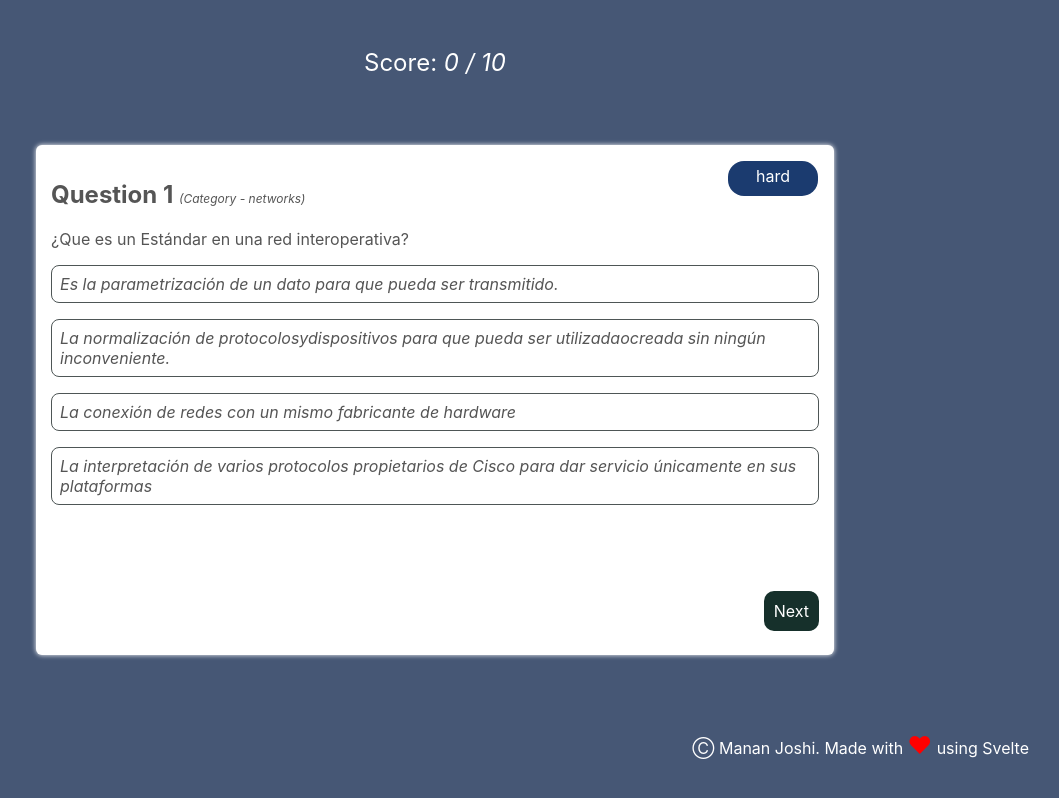
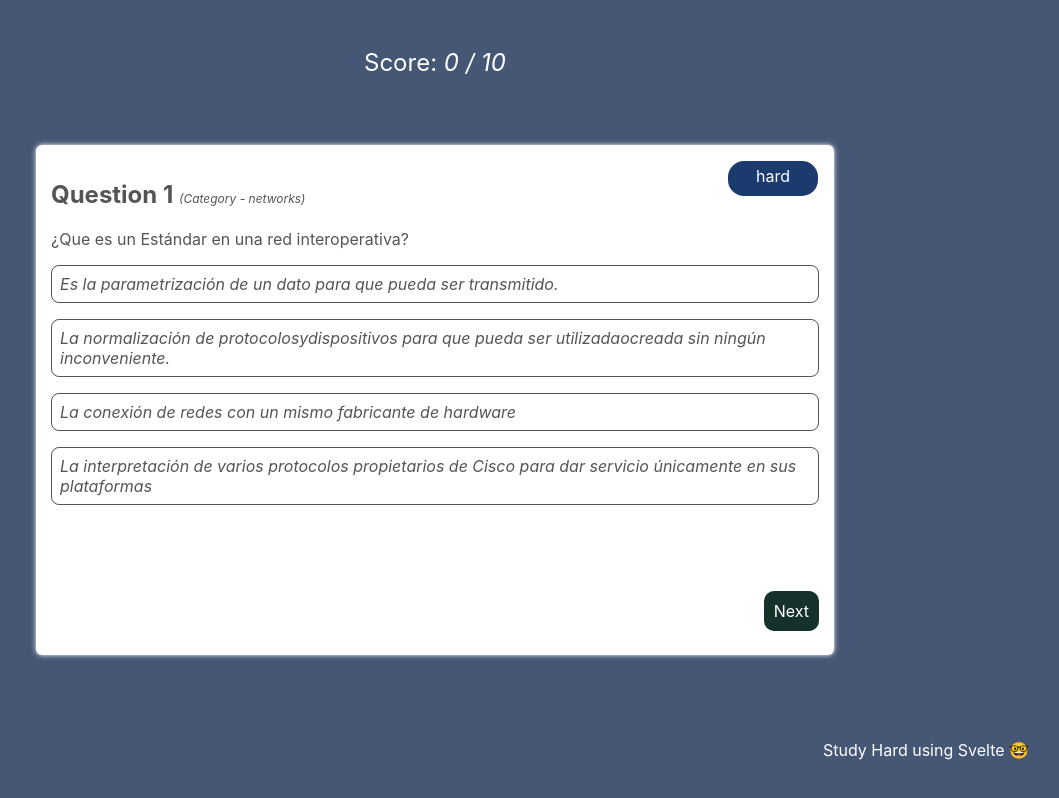
Before and after one commit to franciscofunes/svelte-quiz, a Svelte app: page / in a window 1280 px wide. Shown: the whole page, without its empty margins (205-1264 px from the left). Built offline with nearby package versions, Linux system fonts and the light colour scheme.

Commit message:
feat: modify footer information

```diff
--- a/src/App.svelte
+++ b/src/App.svelte
@@ -49,8 +49,4 @@
 
 </main>
 
-<footer>
-  &#x24B8; Manan Joshi. Made with
-  <span style="font-size: 24px; color: red">&#x2764;</span>
-  using Svelte
-</footer>
+<footer>Study Hard using Svelte 🤓</footer>
```
